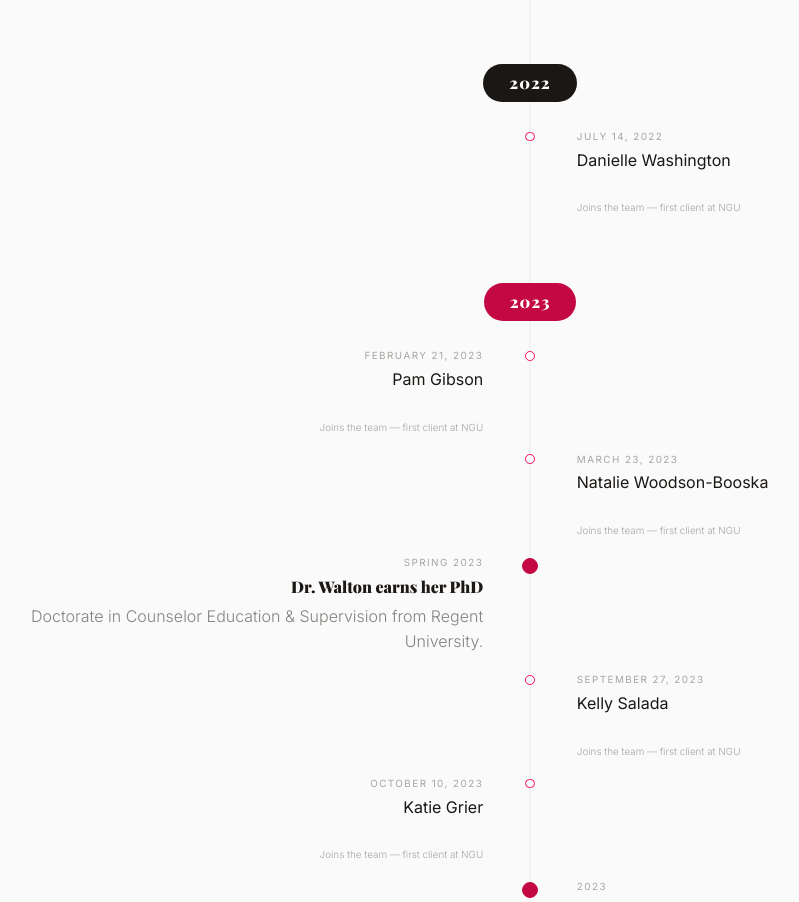
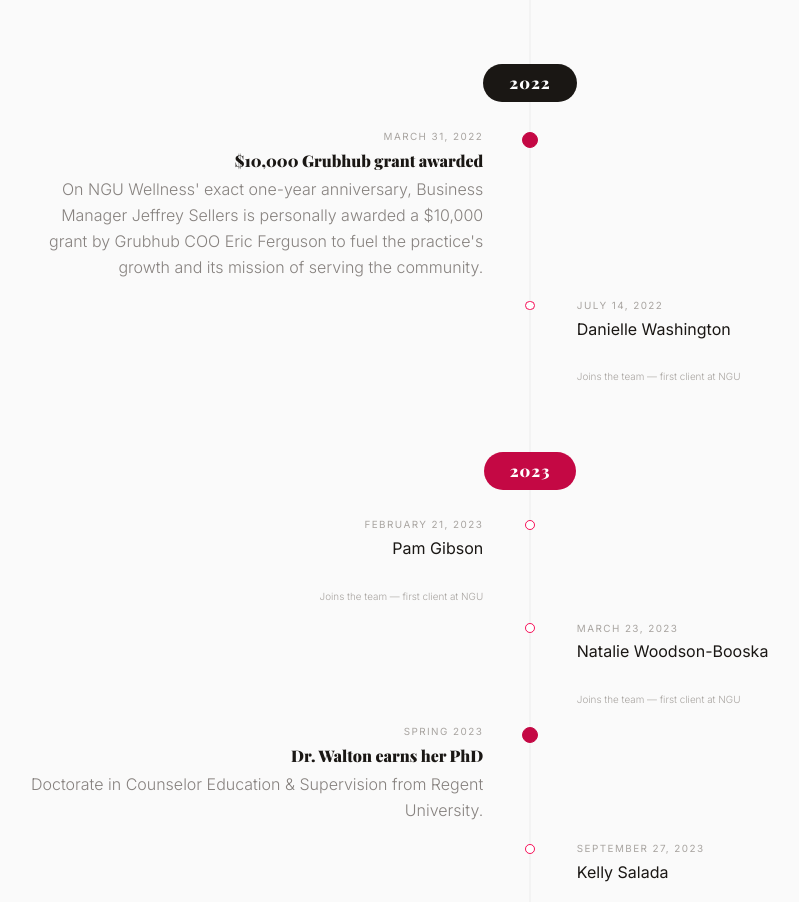
Before and after one commit to JDOG332/nguwellness, a Next.js app: page /about in a window 1280 px wide. Shown: the part 5480-6382 px from the top of the page, without its empty margins (110-909 px from the left). Built offline with nearby package versions, Linux system fonts and the light colour scheme; a web font is replaced by a local one.

Commit message:
Add 0,000 Grubhub grant milestone to 2022 timeline

```diff
--- a/app/about/AboutPage.jsx
+++ b/app/about/AboutPage.jsx
@@ -879,6 +879,7 @@ export default function AboutPage() {
             <div className="tl-year-group">
               <div className="tl-year-marker"><span className="tl-year-badge">2022</span></div>
               <div className="tl-entries">
+                <div className="tl-entry"><div className="tl-entry-left"><p className="tl-entry-date">March 31, 2022</p><p className="tl-entry-title">$10,000 Grubhub grant awarded</p><p className="tl-entry-desc">On NGU Wellness' exact one-year anniversary, Business Manager Jeffrey Sellers is personally awarded a $10,000 grant by Grubhub COO Eric Ferguson to fuel the practice's growth and its mission of serving the community.</p></div><div className="tl-entry-dot-col"><div className="tl-entry-dot major" /></div><div className="tl-entry-right" /></div>
                 <div className="tl-entry"><div className="tl-entry-left" /><div className="tl-entry-dot-col"><div className="tl-entry-dot" /></div><div className="tl-entry-right"><p className="tl-entry-date">July 14, 2022</p><p className="tl-entry-person">Danielle Washington</p><p className="tl-entry-role">Joins the team — first client at NGU</p></div></div>
               </div>
             </div>
```
